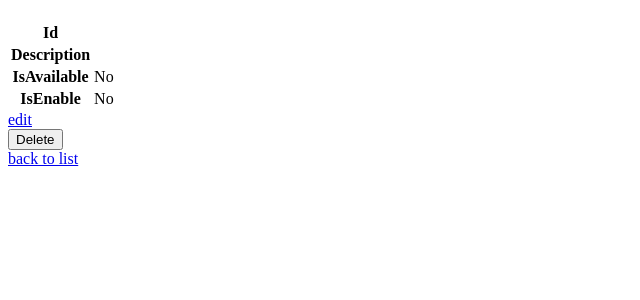
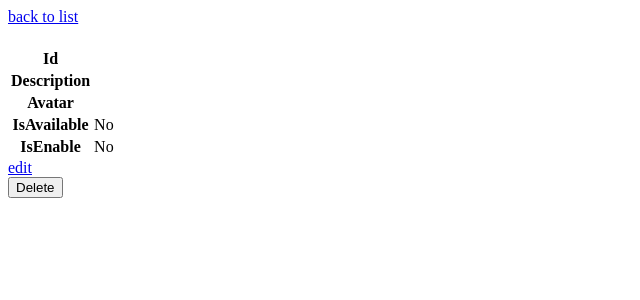
Before and after one commit to ManonMarizy/RentYourWilder, a Symfony app: template templates/wilder/show.html.twig in a window 1280 px wide. Shown: the top 300 px of the page, without its empty margins (0-640 px from the left). Run offline with Twig, Linux system fonts and the light colour scheme; the template is opened without the code that fills it, so the values that code supplies are empty; some libraries are stand-ins or nearby versions.

Commit message:
ajout des avatars pour les wilder

```diff
--- a/assets/styles/app.scss
+++ b/assets/styles/app.scss
@@ -23,6 +23,12 @@
     align-items: center;
 }
 
+/* images */
+.avatar-img-admin {
+    width: 200px;
+    border-radius: 10px;
+}
+
 @media screen and (min-width: 768px) {
     .account-wilders {
         flex-wrap: wrap;
--- a/templates/wilder/show.html.twig
+++ b/templates/wilder/show.html.twig
@@ -3,9 +3,9 @@
 {% block title %}{{ wilder.name }}{% endblock %}
 
 {% block body %}
-    <div class="ml-2 mr-2 mt-5">
-        <h1>{{ wilder.name }}</h1>
-
+    <div class="ml-2 mr-2 mt-4">
+        <a href="{{ path('wilder_index') }}">back to list</a>
+        <h1 class="mt-3">{{ wilder.name }}</h1>
         <table class="table">
             <tbody>
             <tr>
@@ -15,6 +15,10 @@
             <tr>
                 <th>Description</th>
                 <td>{{ wilder.description }}</td>
+            </tr>
+            <tr>
+                <th>Avatar</th>
+                <td><img class="avatar-img-admin" src="{{vich_uploader_asset(wilder, 'avatarFile')}}" alt="{{ wilder.avatar }}"></td>
             </tr>
             <tr>
                 <th>IsAvailable</th>
@@ -31,6 +35,5 @@
 
             {{ include('wilder/_delete_form.html.twig') }}
         </div>
-        <a href="{{ path('wilder_index') }}">back to list</a>
     </div>
 {% endblock %}
--- a/webpack.config.js
+++ b/webpack.config.js
@@ -13,18 +13,18 @@
     .setPublicPath('/build')
     // only needed for CDN's or sub-directory deploy
     //.setManifestKeyPrefix('build/')
-    .copyFiles({
-        from: './assets/images',
-
-        // optional target path, relative to the output dir
-        //to: 'images/[path][name].[ext]',
-
-        // if versioning is enabled, add the file hash too
-        to: 'images/[path][name].[hash:8].[ext]',
-
-        // only copy files matching this pattern
-        //pattern: /\.(png|jpg|jpeg)$/
-    })
+    // .copyFiles({
+    //     from: './assets/images',
+    //
+    //     // optional target path, relative to the output dir
+    //     //to: 'images/[path][name].[ext]',
+    //
+    //     // if versioning is enabled, add the file hash too
+    //     to: 'images/[path][name].[hash:8].[ext]',
+    //
+    //     // only copy files matching this pattern
+    //     //pattern: /\.(png|jpg|jpeg)$/
+    // })
     /*
      * ENTRY CONFIG
      *
```
Also changed, not shown: 1 other file.
